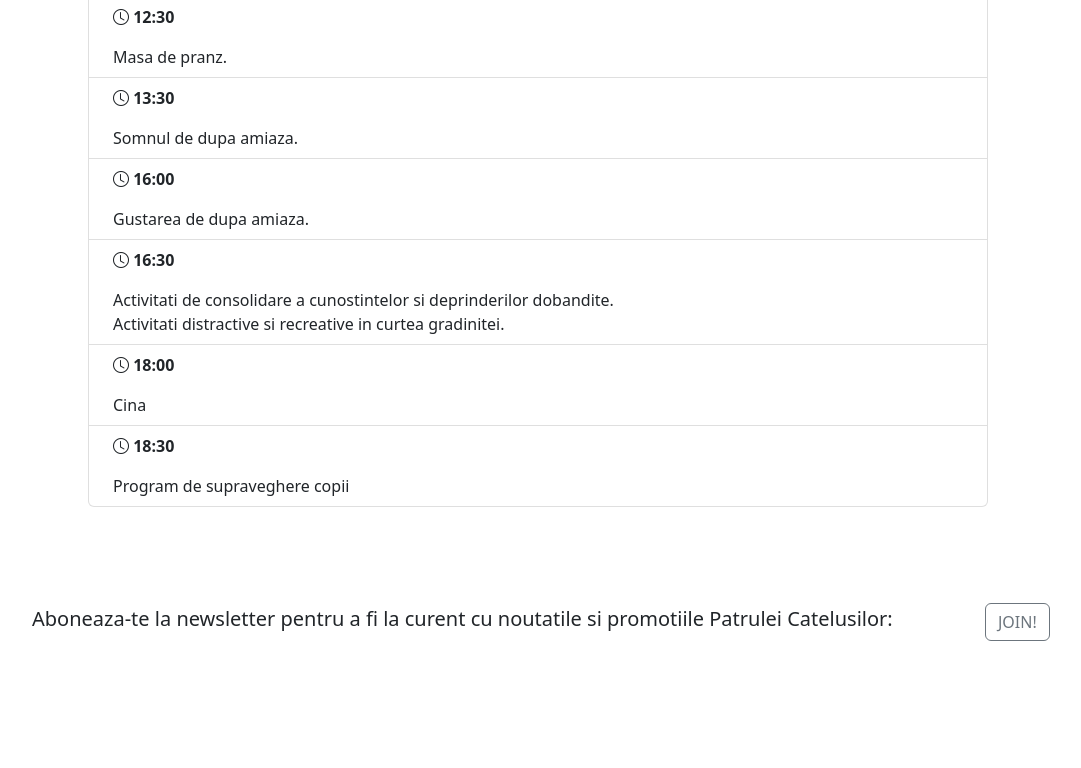
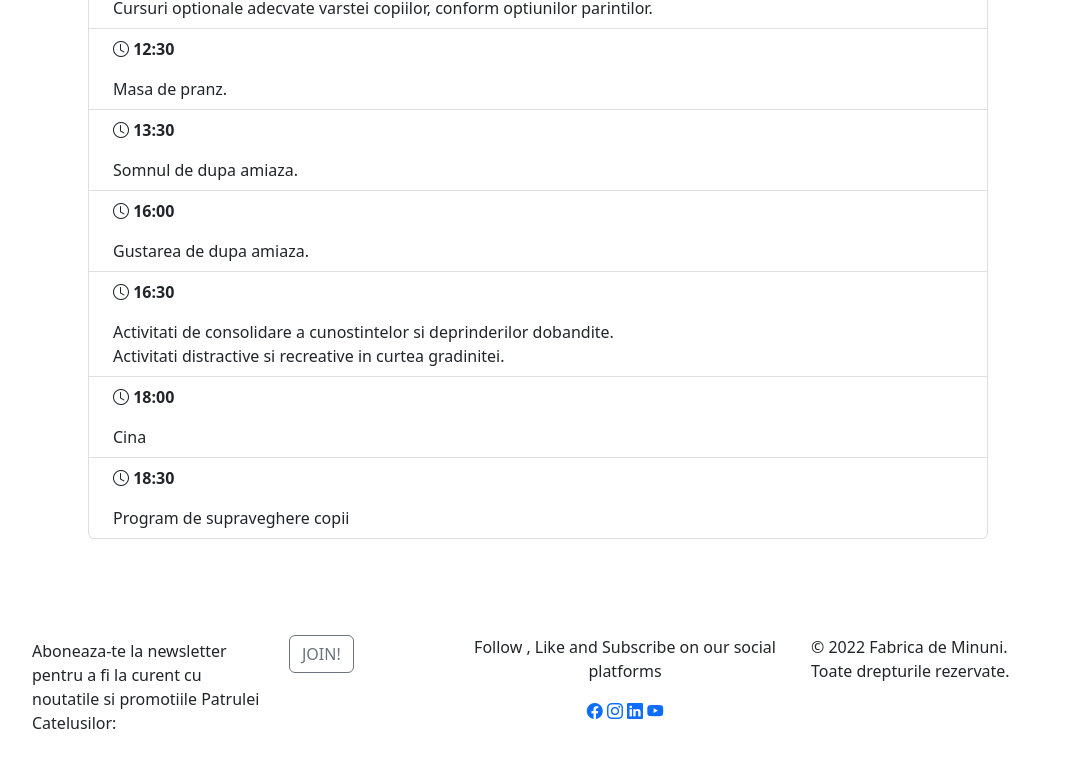
Before and after one commit to DianaOprea89/Kindergarten, a plain HTML site: page pic/Cresa.html in a window 1280 px wide. Shown: the part 2469-3237 px from the top of the page, without its empty margins (102-1183 px from the left). Before the commit the page ends 3160 px from the top, so only its background shows below. Drawn offline with nearby package versions, Linux system fonts and the light colour scheme.

Commit message:
add new files today

```diff
--- a/pic/Cresa.html
+++ b/pic/Cresa.html
@@ -142,14 +142,14 @@
                     ludic:</p>
             </div>
         </div>
-        <div class="row pb-5">
+        <div class="row pb-5 do-list2">
             <div class="col-sm-6">
                 <ul>Domeniul Estetic si Creativ:</ul>
                 <li><i class="bi bi-arrow-right"> </i>Educatie artistico-plastica;</li>
                 <li><i class="bi bi-arrow-right"> </i>Educatie muzicala;</li>
             </div>
 
-            <div class="col-sm-6">
+            <div class="col-sm-6 ">
                 <ul>Domeniul Limba si Comunicare:</ul>
                 <li><i class="bi bi-arrow-right"> </i>Educarea limbajului;</li>
                 <li><i class="bi bi-arrow-right"> </i>Abilitati de comunicare;</li>
@@ -158,8 +158,8 @@
 
             </div>
         </div>
-        <div class="row  pb-5">
-            <div class="col-sm-6">
+        <div class="row  pb-5 do-list2">
+            <div class="col-sm-6 ">
                 <ul>Domeniul psiho-motric:</ul>
                 <li><i class="bi bi-arrow-right"> </i>Educatie fizica;</li>
                 <li><i class="bi bi-arrow-right"> </i>Aerobic;</li>
@@ -281,13 +281,14 @@
 <footer>
     <div class="container">
         <div class="p-5 row ">
-            <div class="col-sm-11">
+            <div class="col-sm-3">
 
-                <h5 class="p-1">Aboneaza-te la newsletter pentru a fi la curent cu noutatile si promotiile Patrulei
-                    Catelusilor:</h5>
+                <p class="p-1">Aboneaza-te la newsletter pentru a fi la curent cu noutatile si promotiile Patrulei
+                    Catelusilor:</p>
 
             </div>
-            <div class="col-sm-1">
+
+            <div class="col-sm-2">
                 <!-- Button trigger modal -->
 
                 <button type="button" class="btn btn-outline-secondary  float-left" data-bs-toggle="modal"
@@ -333,8 +334,20 @@
                     </div>
                 </div>
             </div>
+            <div class="col-sm-4 pl-5 text-center">
+
+                <p>Follow , Like and Subscribe on our social platforms</p>
+                <a href="https://www.facebook.com/"><i class="bi bi-facebook list-inline-item"></i></a>
+                <a href="https://www.instagram.com/"><i class="bi bi-instagram list-inline-item"></i></a>
+                <a href="https://www.linkedin.com/feed/"><i class="bi bi-linkedin list-inline-item"></i></a>
+                <a href="https://www.youtube.com/"><i class="bi bi-youtube"></i></a>
+            </div>
+            <div class="col-sm-3 powered-by ">
+                <p class="copyright">© 2022 Fabrica de Minuni. Toate drepturile rezervate.&nbsp;</p>
+            </div>
 
         </div>
+
 
     </div>
 </footer>
```
Also changed, not shown: pic/Contact.html (+17 -4 lines), pic/Echipa.html (+18 -4 lines), pic/Galerie.html (+17 -4 lines), pic/Gradinita.html (+17 -4 lines), pic/Index.html (+17 -4 lines), pic/Program.html (+17 -4 lines).
